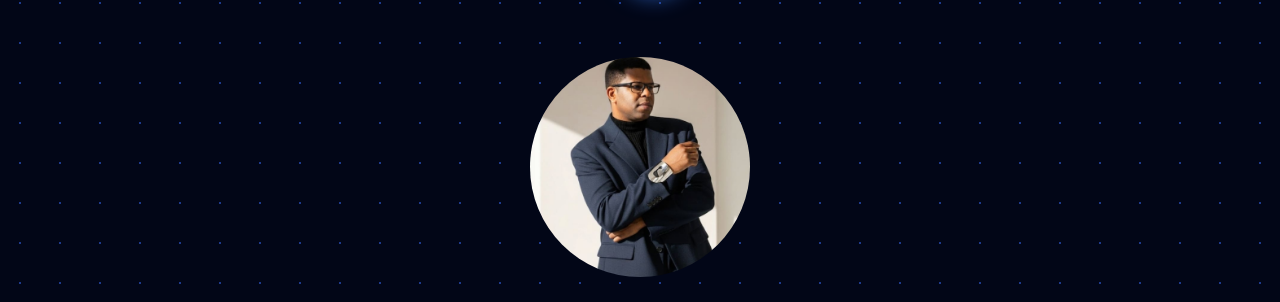
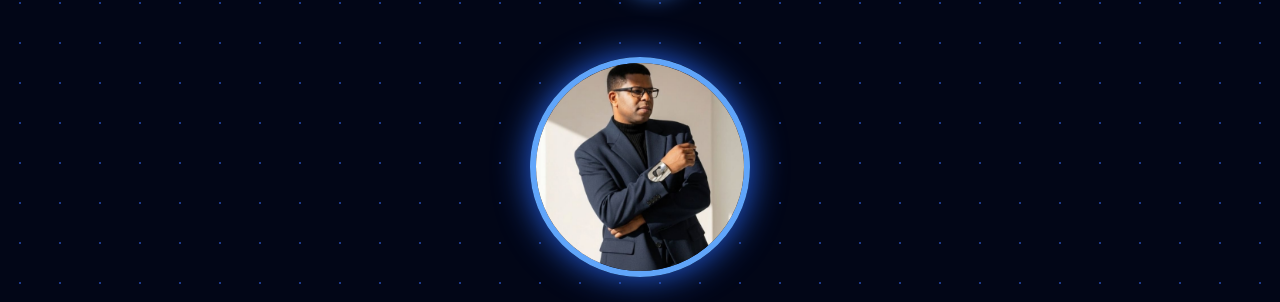
Before and after one commit to tamerabie-official/tamerabie-official.github.io, a plain HTML site: page index.html in a window 1280 px wide. Shown: the part 97-399 px from the top of the page. Drawn offline with Linux system fonts and the light colour scheme.

Commit message:
Update index.html

```diff
--- a/index.html
+++ b/index.html
@@ -43,9 +43,7 @@ AR / EN
 <main>
 
 
-<img
-style="width:220px;height:220px;object-fit:cover;border-radius:50%;display:block;margin:40px auto;"
-src="images/profile.jpg">
+<img class="profile" src="images/profile.jpg">
 
 
 
```
